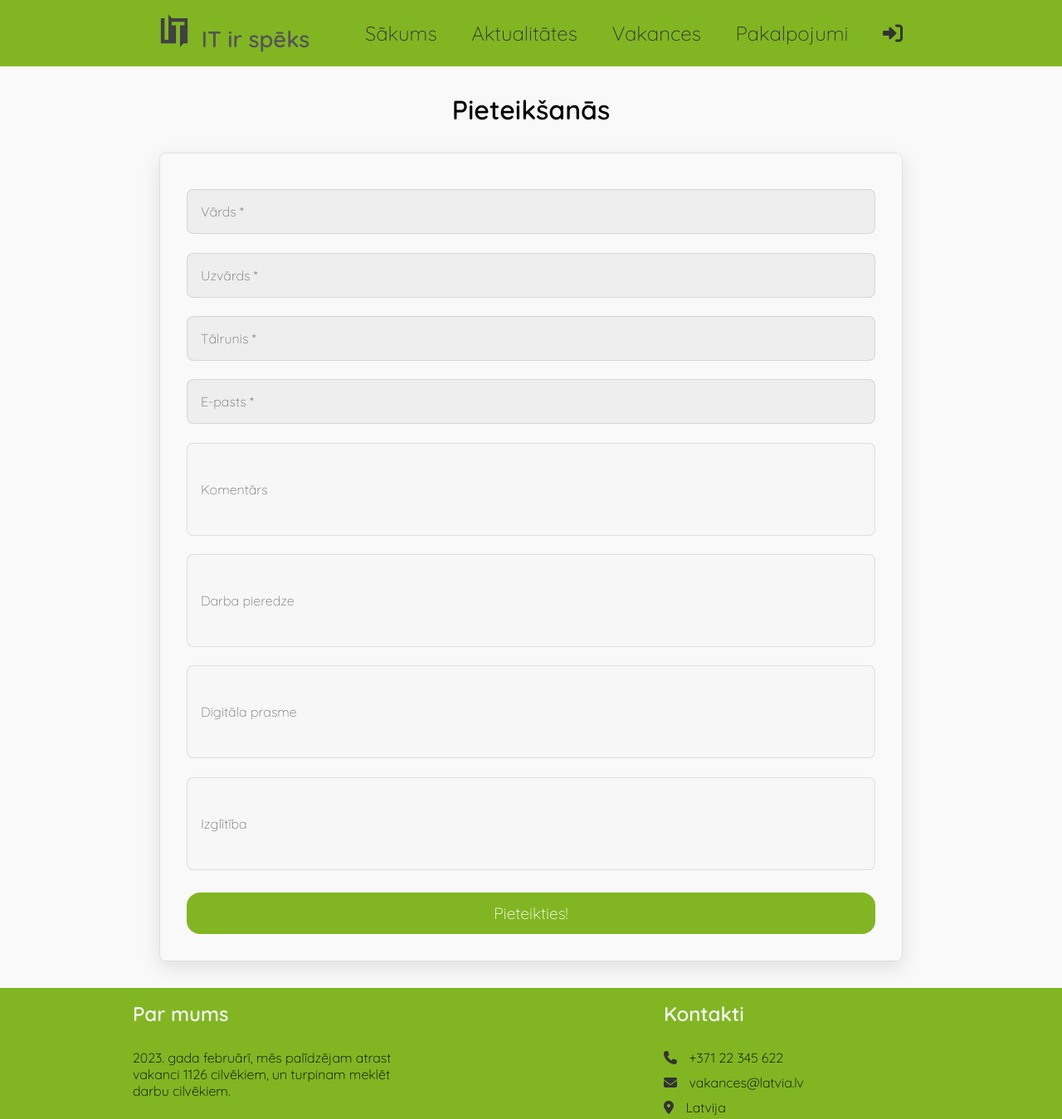
After one commit to NotoriousLP/ITirSpeks, a PHP site: page /pievienot.php in a window 1280 px wide. The commit adds this page. Shown: the whole page at 83% size. Run offline with PHP 8.4, Linux system fonts and the light colour scheme.

```diff
--- /dev/null
+++ b/pievienot.php
@@ -0,0 +1,63 @@
+<!DOCTYPE html>
+<html lang="lv">
+<head>
+    <meta charset="UTF-8">
+    <meta http-equiv="X-UA-Compatible" content="IE=edge">
+    <meta name="viewport" content="width=device-width, initial-scale=1.0">
+    <title>IT ir spēks</title>
+    <link rel="stylesheet" href="style.css">
+    <link rel="shortcut icon" href="images/logo.png" type="image/x-icon">
+    <link rel="stylesheet" href="https://cdnjs.cloudflare.com/ajax/libs/font-awesome/6.2.0/css/all.min.css">
+</head>
+
+<body>
+    <header>
+        <div class="logo"><img src="images/logo.png">IT ir spēks</div>
+        <nav class="nav">
+            <ul>
+                <li><a href="index.html">Sākums</a></li>
+                <li><a href="index.html">Aktualitātes</a></li>
+                <li><a href="index.html">Vakances</a></li>
+                <li><a href="index.html">Pakalpojumi</a></li>
+                <li><a href="login.html"><i class="fa-solid fa-right-to-bracket"></i></a></li>
+            </ul>
+        </nav>
+    </header>
+
+    <section id="pieteiksanas">
+        <h2>Pieteikšanās</h2>
+                    <div class="row">
+                        <form method="POST">
+                            <input type="text" placeholder="Vārds *" name="vards" class="box1" title="Vārds" required>
+                            <input type="text" placeholder="Uzvārds *" name="uzvards" class="box1" title="Uzvārds" required>
+                            <input type="number" placeholder="Tālrunis *" name="talrunis" class="box1" title="Tālrunis" required>
+                            <input type="email" placeholder="E-pasts *" name="epasts" class="box1" title="E-pasts" required>
+                            <input type="text" placeholder="Komentārs" name="adrese" class="box2" title="Komentārs" >
+                            <input type="text" placeholder="Darba pieredze" name="darbaPieredze" class="box2" title="Darba pieredze">
+                            <input type="text" placeholder="Digitāla prasme" name="digitalaPrasme" class="box2" title="Digitāla prasme" >
+                            <input type="text" placeholder="Izglītība" name="izglitiba" class="box2" title="Izglītība">
+                            <input type="submit" value="Pieteikties!" name="gatavs" class="btn">
+                        </form>
+                    </div>
+    </section>
+
+    <footer id="parmums kontakti">
+        <div class="box-container">
+    <div class="box">
+        <h2>Par mums</h2>
+        <p>2023. gada februārī, mēs palīdzējam atrast vakanci 1126 cilvēkiem, un turpinam meklēt darbu cilvēkiem.
+    </div>
+
+
+    <div class="box">
+    <h2>Kontakti</h2>
+    <p><i class="fa-solid fa-phone"></i>+371 22 345 622</p>
+    <p><i class="fa-solid fa-envelope"></i>vakances@latvia.lv</p>
+    <p><i class="fa-solid fa-location-dot"></i>Latvija</p>
+
+    </div>
+
+    </footer>
+
+</body>
+</html>
```
Also changed, not shown: index.php (+29 -27 lines).
